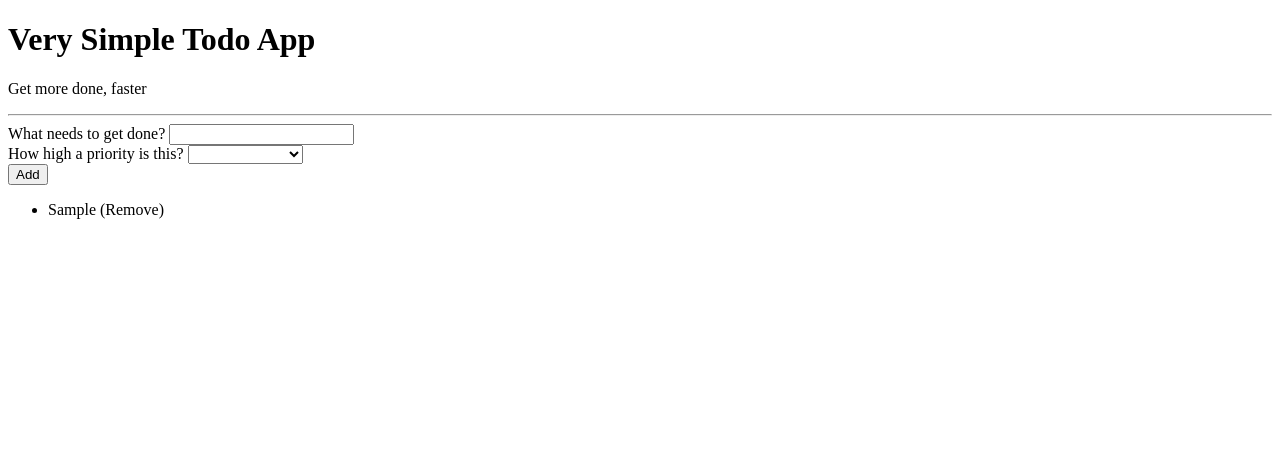
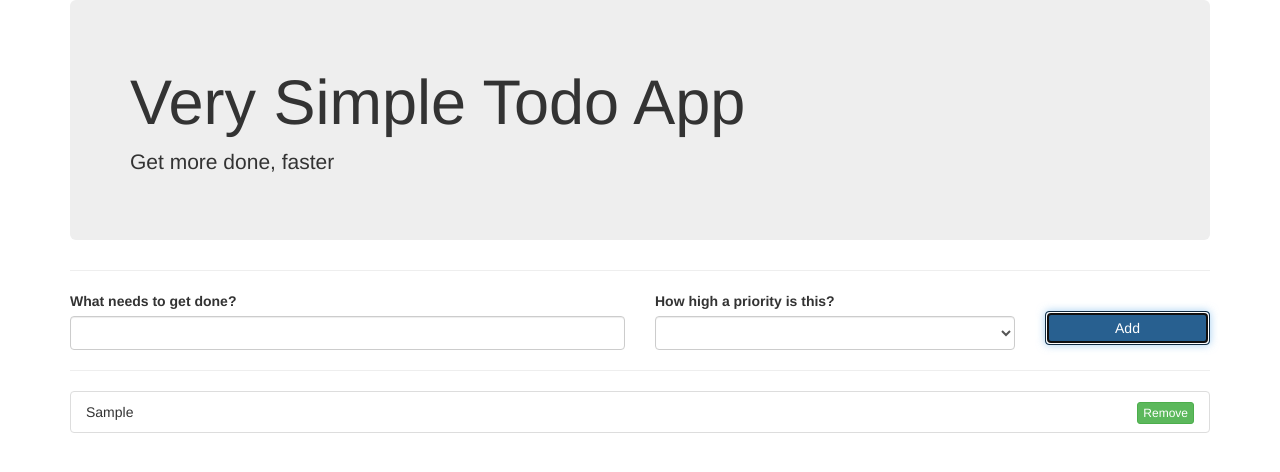
Before and after one commit to matthewhaotran/VSTD-NG1, a website: page client/index.html in a window 1280 px wide. Both pictures are taken after typing "Sample" into the empty fields and a click on the button "Add". Drawn offline with nearby package versions, Linux system fonts and the light colour scheme; no server answers.

Commit message:
finished app is functioning

```diff
--- a/client/app/todo/todo.controller.js
+++ b/client/app/todo/todo.controller.js
@@ -5,9 +5,9 @@
         .module('app')
         .controller('TodoController', TodoController)
 
-    TodoController.$inject = [];
+    TodoController.$inject = ['$http'];
 
-    function TodoController() {
+    function TodoController($http) {
         var vm = this;
 
         vm.newTodo = {};
@@ -18,8 +18,15 @@
         //////////
 
         function addTodo(todo) {
-            vm.todos.push(todo);
-            vm.newTodo = {};
+            vm.newTodo = {
+                item: vm.newTodo.text
+            }
+            $http
+                .post('http://localhost:3000/todos', vm.newTodo)
+                .then(response => {
+                    console.log('You added a todo!')
+                });
+                vm.todos.push(vm.newTodo);
         }
 
         function removeTodo(todo) {
--- a/client/index.html
+++ b/client/index.html
@@ -5,43 +5,61 @@
     <title>Very Simple Todo App</title>
     <meta charset="UTF-8">
     <meta name="viewport" content="width=device-width, initial-scale=1">
+    <link rel="stylesheet" href="bower_components/bootstrap/dist/css/bootstrap.css">
 </head>
 
 <body ng-controller="TodoController as todoCtrl">
-    <header>
+
+    <div class="container">
+
+        <div class="jumbotron">
             <h1>Very Simple Todo App</h1>
             <p>Get more done, faster</p>
-    </header>
+        </div>
 
         <hr>
 
+        <div class="row">
+
             <form ng-submit="todoCtrl.addTodo(todoCtrl.newTodo)">
-        <div>
+
+                <div class="col-md-6">
                     <label>What needs to get done?</label>
-            <input type="text" ng-model="todoCtrl.newTodo.text" />
+                    <input type="text" class="form-control" ng-model="todoCtrl.newTodo.text" />
                 </div>
 
-        <div>
+                <div class="col-md-4">
                     <label>How high a priority is this?</label>
-            <select ng-model="todoCtrl.newTodo.priority">
+                    <select  class="form-control" ng-model="todoCtrl.newTodo.priority">
                         <option value="1">Low Priority</option>
                         <option value="2">Medium Priority</option>
                         <option value="3">High Priority</option>
                     </select>
                 </div>
 
-        <button type="submit">Add</button>
+                <div class="col-md-2">
+                    <label></label>
+                    <button class="btn btn-primary form-control"type="submit">Add</button>
+                </div>
+
             </form>
 
+        </div>
+
+        <hr>
+
         <section>
-        <ul>
-            <li ng-repeat="todo in todoCtrl.todos">
-                {{todo.text}}
-                (<a ng-click="todoCtrl.removeTodo(todo)">Remove</a>)
+            <ul class="list-group">
+                <li class="list-group-item" ng-repeat="todo in todoCtrl.todos | orderBy:value">
+                    {{todo.item}} <a class="btn btn-success btn-xs pull-right"ng-click="todoCtrl.removeTodo(todo)">Remove</a>
                 </li>
             </ul>
         </section>
 
+    </div>
+
+    <script src="bower_components/jquery/dist/jquery.js"></script>
+    <script src="bower_components/bootstrap/dist/js/bootstrap.js"></script>
     <script src="bower_components/angular/angular.js"></script>
     <script src="app/app.module.js"></script>
     <script src="app/todo/todo.controller.js"></script>
--- a/package.json
+++ b/package.json
@@ -2,7 +2,11 @@
   "name": "vstda",
   "version": "1.0.0",
   "main": "app.js",
+  "scripts": {
+    "start": "node app.js"
+  },
   "dependencies": {
+    "body-parser": "^1.17.2",
     "express": "^4.15.3"
   }
 }
```
Also changed, not shown: app.js (+14 -0 lines), 1 other file. Lines whose indentation alone changed are shown as unchanged.
